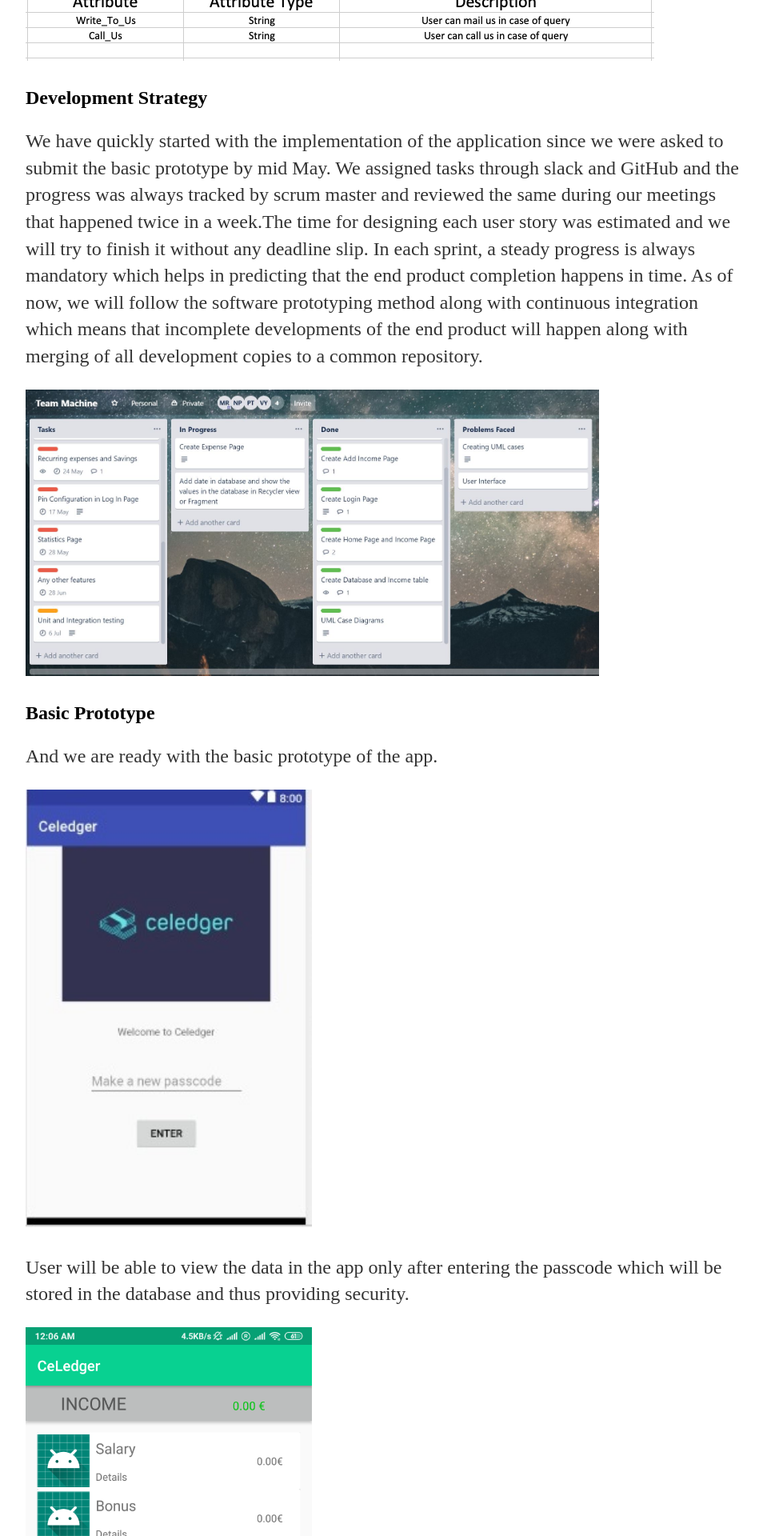
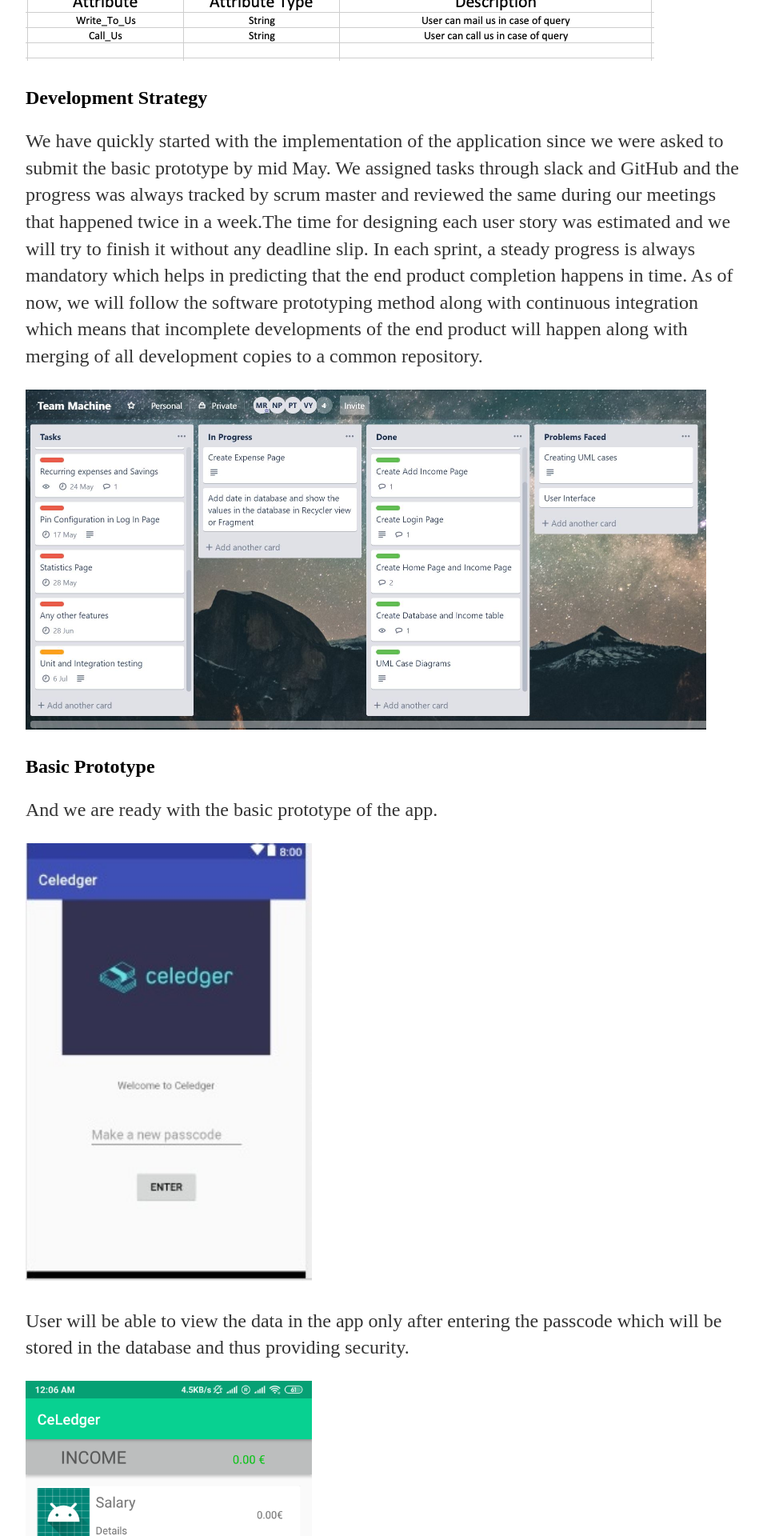
Before and after one commit to DBSE-teaching/isee2019-TeamMachine, a Jekyll site: the page built from docs/_posts/2019-05-13-System-Design.md, in a window 1280 px wide. Shown: the part 4480-6400 px from the top of the page at 80% size, without its empty margins (160-1114 px from the left). Built offline with Jekyll 4.4.1, drawn with Linux system fonts in a browser that asks for light colours; a file with an impossible date is left out.

Commit message:
Update 2019-05-13-System-Design.md

```diff
--- a/docs/_posts/2019-05-13-System-Design.md
+++ b/docs/_posts/2019-05-13-System-Design.md
@@ -64,7 +64,7 @@
 
 We have quickly started with the implementation of the application since we were asked to submit the basic prototype by mid May. We assigned tasks through slack and GitHub and the progress was always tracked by scrum master and reviewed the same during our meetings that happened twice in a week.The time for designing each user story was estimated and we will try to finish it without any deadline slip. In each sprint, a steady progress is always mandatory which helps in predicting that the end product completion happens in time. As of now, we will follow the software prototyping method along with continuous integration which means that incomplete developments of the end product will happen along with merging of all development copies to a common repository.
 
-![Development]({{site.baseurl}}/images/DS.JPG "D Strategy"){:height="60%" width="80%"}
+![Development]({{site.baseurl}}/images/DS.JPG "D Strategy"){:height="65%" width="95%"}
 
 ## Basic Prototype
 
```
